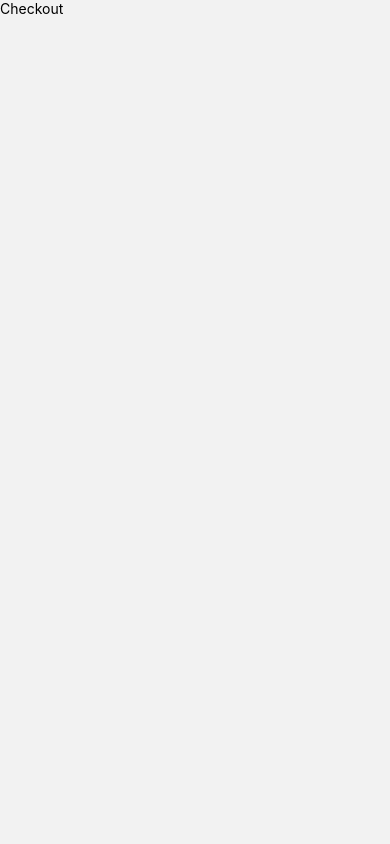
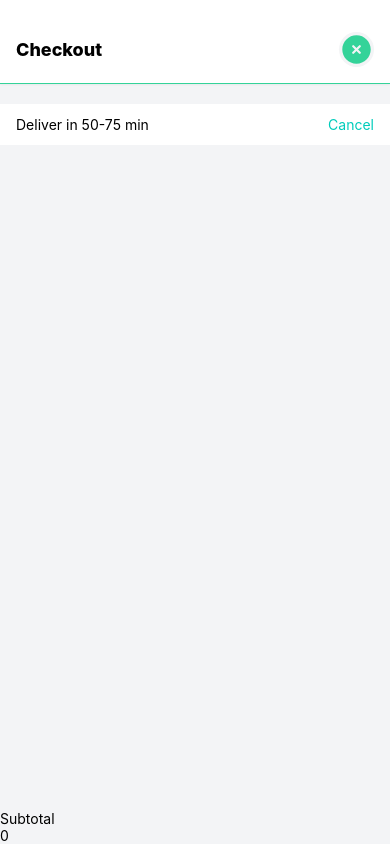
Before and after one commit to harshawije-dev/delivery-app, a React Native app: screen /Checkout in a window 390 px wide. Built offline with nearby package versions, Linux system fonts and the light colour scheme.

Commit message:
group items and subtotal implemented

```diff
--- a/Components/FeatureCard.js
+++ b/Components/FeatureCard.js
@@ -19,6 +19,7 @@ const FeatureCard = ({
     <TouchableOpacity
       onPress={() => {
         navigation.navigate("Restaurant", {
+          id,
           title,
           location,
           rating,
--- a/Components/Featured.js
+++ b/Components/Featured.js
@@ -60,8 +60,8 @@ const FeatureRow = ({ id, title, description }) => {
       >
         <FeatureCard
           id={5001}
-          preview="https://api.lorem.space/image/drink?w=256&h=144&hash=9D9539E7"
-          title="Nando"
+          preview={"https://api.lorem.space/image/drink?w=256&h=144&hash=9D9539E7"}
+          title={"Nando"}
           location={"Colombo 07"}
           rating={4.5}
           dishes={dishList}
--- a/features/resturantSlice.js
+++ b/features/resturantSlice.js
@@ -2,7 +2,6 @@ import { createSlice } from "@reduxjs/toolkit";
 
 const state = {
   resturant: {
-    id: null,
     preview: null,
     title: null,
     location: null,
@@ -25,5 +24,5 @@ export const resturantSlice = createSlice({
 
 // Action creators are generated for each case reducer function
 export const { setResturant } = resturantSlice.actions;
-export const selectResturantItems = (state) => state.resturant.resturant;
+export const selectResturantItems = (state) => state;
 export default resturantSlice.reducer;
--- a/screens/Checkout.js
+++ b/screens/Checkout.js
@@ -1,9 +1,21 @@
-import { View, Text } from "react-native";
+import {
+  View,
+  Text,
+  SafeAreaView,
+  TouchableOpacity,
+  ScrollView,
+  Image,
+} from "react-native";
 import React, { useEffect, useState } from "react";
 import { useNavigation } from "@react-navigation/native";
 import { useDispatch, useSelector } from "react-redux";
 import { selectResturantItems } from "../features/resturantSlice";
-import { selectBucketItems } from "../features/bucketSlice";
+import {
+  popCart,
+  selectBucketItems,
+  selectBucketSubTotal,
+} from "../features/bucketSlice";
+import { XCircleIcon } from "react-native-heroicons/solid";
 
 const Checkout = () => {
   const navigation = useNavigation();
@@ -11,6 +23,7 @@ const Checkout = () => {
   // Selectors
   const items = useSelector(selectBucketItems);
   const resturant = useSelector(selectResturantItems);
+  const subTotal = useSelector(selectBucketSubTotal);
   const [groupItems, setGroupedItems] = useState([]);
 
   useEffect(() => {
@@ -23,12 +36,62 @@ const Checkout = () => {
     setGroupedItems(groupedItems);
   }, [items]);
 
-  console.log(groupItems);
+  return (
+    <SafeAreaView className="flex-1 bg-white">
+      <View className="flex-1 bg-gray-100">
+        <View className="border-b px-4 bg-white border-[#34d399] shadow-sm">
+          <View className="flex-row space-x-1 justify-between items-center pt-8 pb-4">
+            <Text className="text-lg font-extrabold">Checkout</Text>
+            <TouchableOpacity
+              onPress={navigation.goBack}
+              className="bg-gray-100 rounded-full"
+            >
+              <XCircleIcon size={35} color="#34d399" />
+            </TouchableOpacity>
+          </View>
+        </View>
+        <View className="my-5 bg-white flex-row px-4 py-3 space-x-2">
+          <Text className="flex-1">Deliver in 50-75 min</Text>
+          <TouchableOpacity>
+            <Text className="text-[#00CCBB]">Cancel</Text>
+          </TouchableOpacity>
+        </View>
 
-  return (
-    <View>
-      <Text>Checkout</Text>
-    </View>
+        <ScrollView className="divide-y divide-gray-100">
+          {Object.entries(groupItems).map(([key, items]) => {
+            return (
+              <View key={key} className="py-5 px-3 bg-white">
+                <View className="flex-row items-center space-x-4">
+                  <Text>{items.length} x</Text>
+                  <Image
+                    source={{
+                      uri: items[0]?.dishPreview,
+                    }}
+                    className="w-12 h-12 bg-slate-500 rounded-full"
+                  />
+                  <Text className="flex-1">{items[0]?.name}</Text>
+                  <Text className=" font-medium text-gray-500">
+                    {items[0]?.price}
+                  </Text>
+
+                  <TouchableOpacity
+                    onPress={() => dispatch(popCart({ id: key }))}
+                  >
+                    <Text className="text-[#34d399] text-xs">Remove</Text>
+                  </TouchableOpacity>
+                </View>
+              </View>
+            );
+          })}
+        </ScrollView>
+        <View>
+          <View>
+            <Text>Subtotal</Text>
+            <Text>{subTotal}</Text>
+          </View>
+        </View>
+      </View>
+    </SafeAreaView>
   );
 };
 
--- a/screens/Restaurant.js
+++ b/screens/Restaurant.js
@@ -14,7 +14,7 @@ import { setResturant } from "../features/resturantSlice";
 
 const Restaurant = () => {
   const {
-    params: { title, location, rating, preview, dishes, lat, long },
+    params: { id, title, location, rating, preview, dishes, lat, long },
   } = useRoute();
   const navigation = useNavigation();
   const dispatch = useDispatch();
@@ -26,9 +26,10 @@ const Restaurant = () => {
   }, []);
 
   useEffect(() => {
-    dispatch(setResturant(title, location, rating, preview, dishes, lat, long));
+    dispatch(
+      setResturant(id, preview, title, location, rating, dishes, lat, long)
+    );
   }, []);
-
 
   return (
     <>
```
